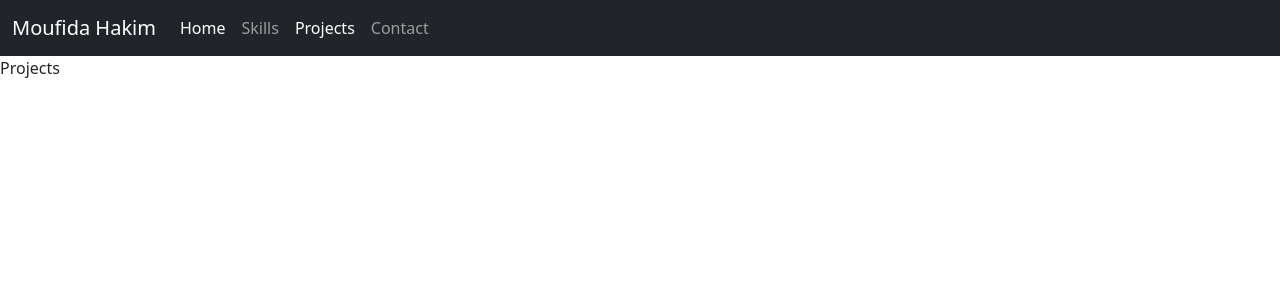
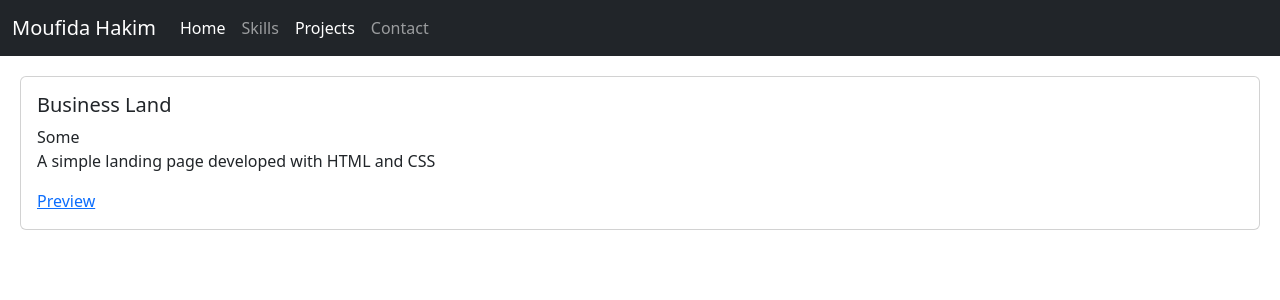
Before and after one commit to Moufida-hakim/portfolio, a React (Create React App) app: page /projects in a window 1280 px wide. Shown: the top 300 px of the page. Built offline with nearby package versions, Linux system fonts and the light colour scheme.

Commit message:
Add project pages

```diff
--- a/src/index.css
+++ b/src/index.css
@@ -18,3 +18,10 @@ code {
 .contact-text{
   margin-left: 10px;
 }
+.custom-icon{
+  font-size: 20px;
+  margin-bottom: 10px;
+}
+.avatar{
+  width: 200px;
+}
--- a/src/pages/Home.js
+++ b/src/pages/Home.js
@@ -3,7 +3,7 @@ import webImage from '../images/web.png'
 
 function Home() {
   return (
-    <div>
+    <div className='alert alert-primary'>
     <img src="/images/my-photo.jpg" alt="My photo" />
     <h1>hello my name is Moufida. I am a Fullstack Web Developer</h1>
     <img src={webImage} alt="web Development" />
--- a/src/pages/Projects.js
+++ b/src/pages/Projects.js
@@ -1,8 +1,30 @@
 import React from 'react'
-
+const myProjects = [{
+  title: 'Business Land',
+  description: 'A simple landing page developed with HTML and CSS',
+  url: ' https://moufida-hakim.github.io/business-land/'
+}]
+// {
+//   title: 'to doom',
+//   description: 'A simple to do list developed with HTML and CSS',
+//   url: ' https://moufida-hakim.githu.io/business-land/'
+// }
 function Projects() {
   return (
-    <div>Projects</div>
+    <div>
+      {myProjects.map((item, index) => (
+        <div style={{ padding: 20 }}>
+          <div class="card" >
+            <div class="card-body">
+              <h5 class="card-title">{item.title}</h5>Some
+              <p class="card-text"> {item.description}</p>
+              <a href={item.url} target='_blank'class="card-link">Preview</a>
+            </div>
+          </div>
+        </div>
+
+      ))}
+    </div>
   )
 }
 
```
